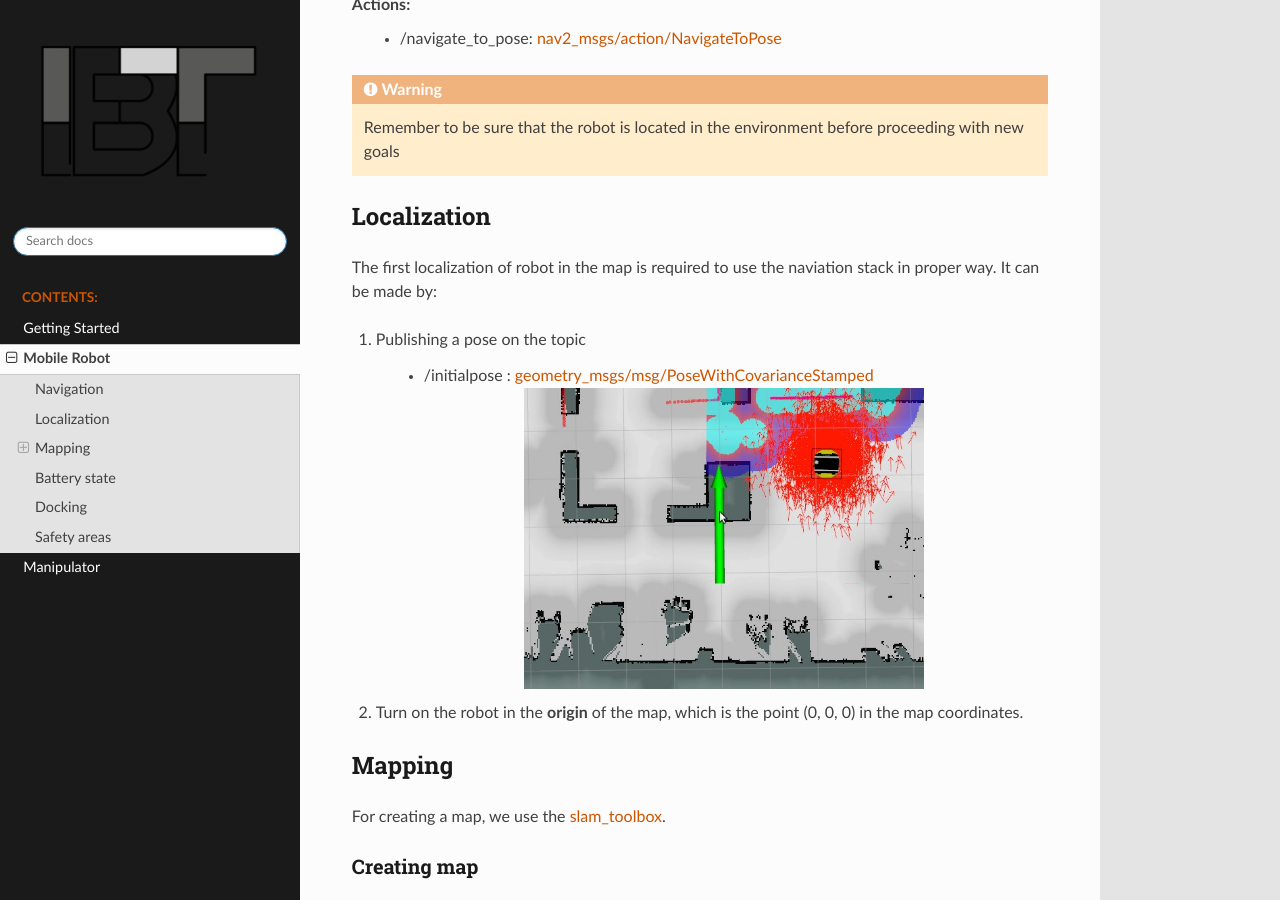
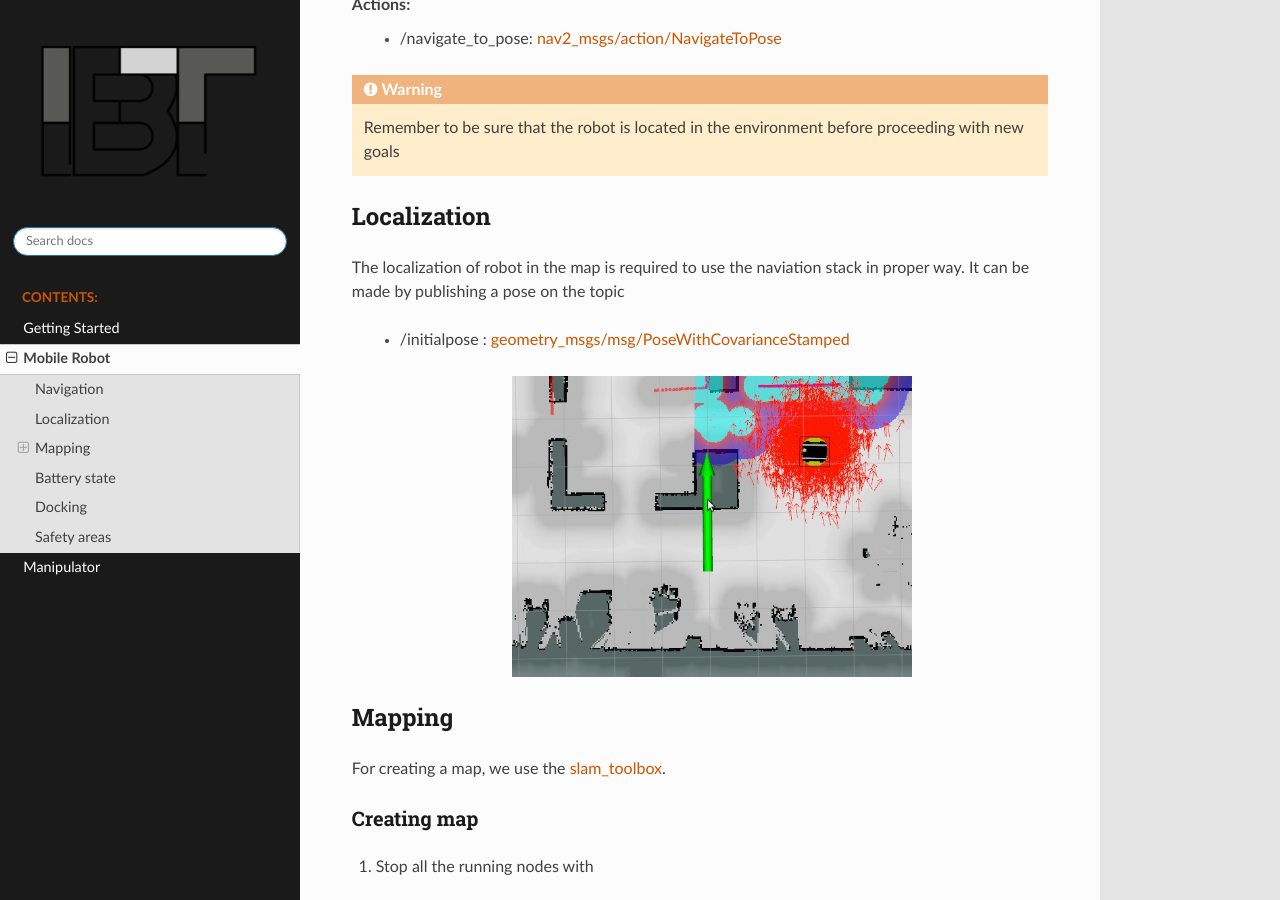
Before and after one commit to InnoboticsSRL/InnoboticsSRL.github.io, a Sphinx documentation site: the page built from docs/pages/features/mobile_base.rst, in a window 1280 px wide and 900 px high, scrolled down 364 px. Built offline with Sphinx 7.4.7 and the Read the Docs theme 3.1.0, drawn with Linux system fonts in a browser that asks for light colours.

Commit message:
localization updated

```diff
--- a/docs/pages/features/mobile_base.rst
+++ b/docs/pages/features/mobile_base.rst
@@ -17,10 +17,8 @@ Actions:
 
 Localization
 -------------
-The first localization of robot in the map is required to use the naviation stack in proper way.
-It can be made by:
-
-1. Publishing a pose on the topic
+The localization of robot in the map is required to use the naviation stack in proper way.
+It can be made by publishing a pose on the topic
 
 	- /initialpose : `geometry_msgs/msg/PoseWithCovarianceStamped <https://github.com/ros2/common_interfaces/blob/humble/geometry_msgs/msg/PoseWithCovarianceStamped.msg>`_
 
@@ -28,7 +26,7 @@ It can be made by:
 		:width: 400
 		:align: center
 
-2. Turn on the robot in the **origin** of the map, which is the point (0, 0, 0) in the map coordinates.
+.. 2. Turn on the robot in the **origin** of the map, which is the point (0, 0, 0) in the map coordinates.
 
 Mapping
 -------
```
